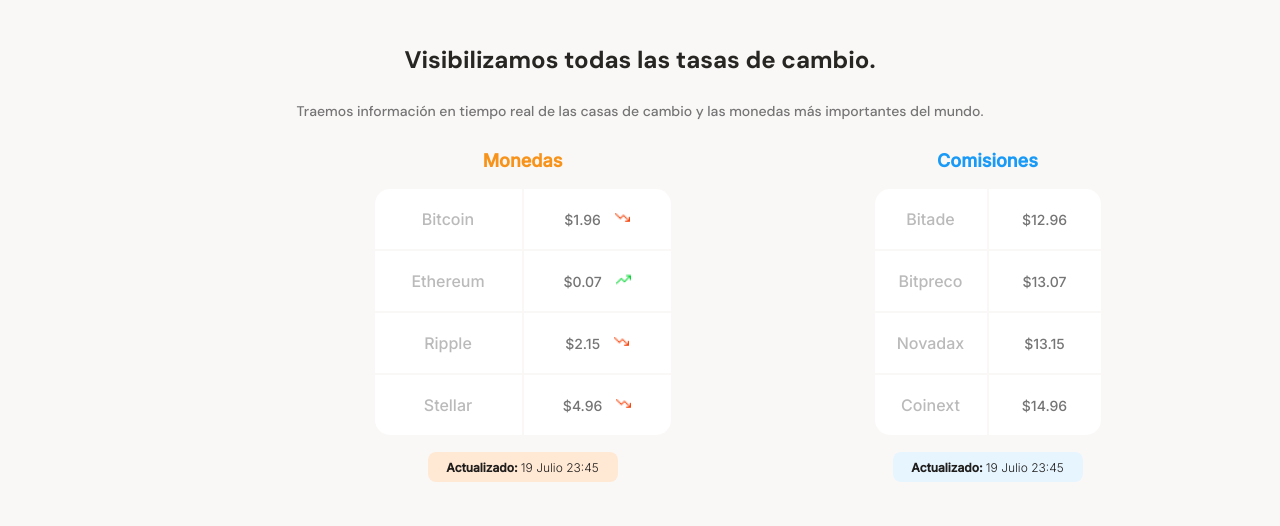
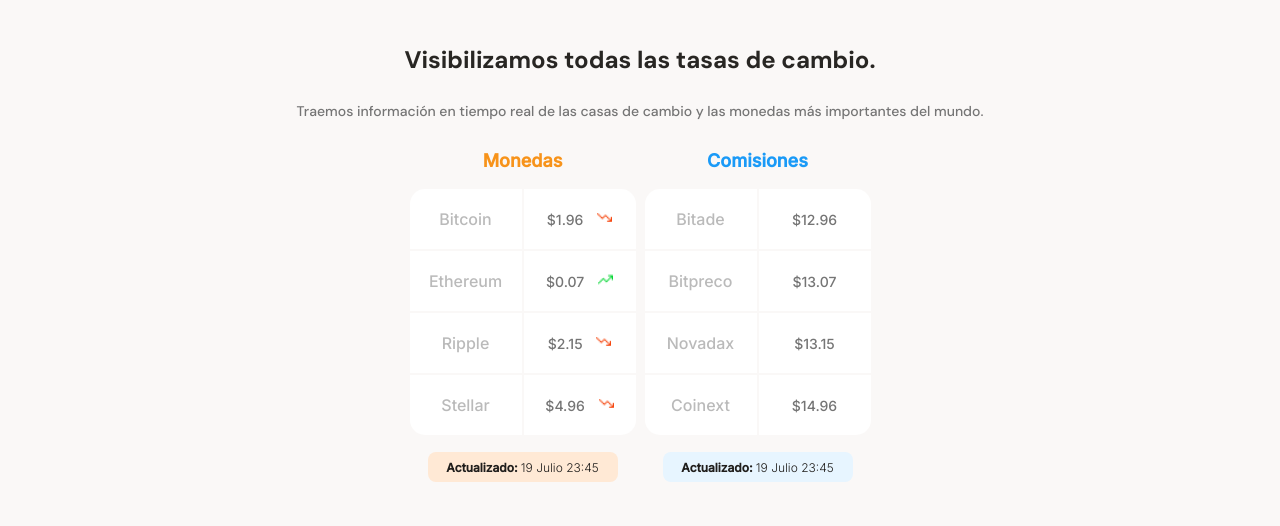
Before and after one commit to CrruzD/Batata-Bit, a plain HTML site: page index.html in a window 1280 px wide. Shown: the part 617-1143 px from the top of the page. Drawn offline with Linux system fonts and the light colour scheme.

Commit message:
Centré las tablas en 'tablet'

```diff
--- a/css/style.css
+++ b/css/style.css
@@ -156,17 +156,15 @@ main {
     overflow-x: scroll;
     overscroll-behavior-x: contain;
     scroll-snap-type: x proximity;
-    gap: 20vh;
+    /* gap: 20vh; */
 }
 
 /************** PRIMER TABLA **************/
 
 .main-currency-table{
-    width: 70%;
     min-width: 235px;
     max-width: 500px;
     height: 360px;
-    margin: 0 auto;
     font-family: "inter", sans-serif;
     scroll-snap-align: center;
 
```
